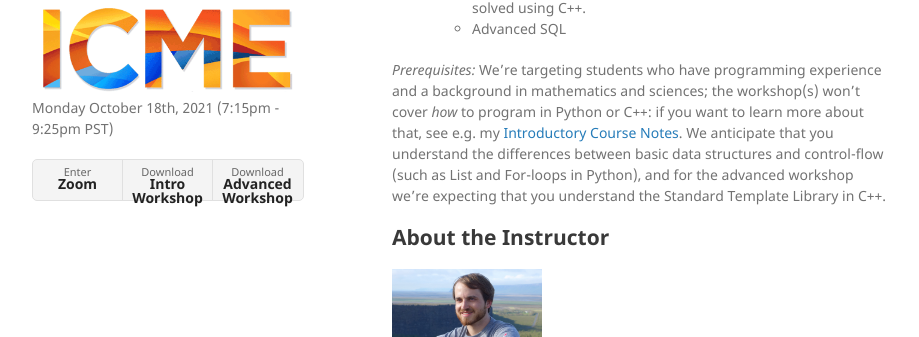
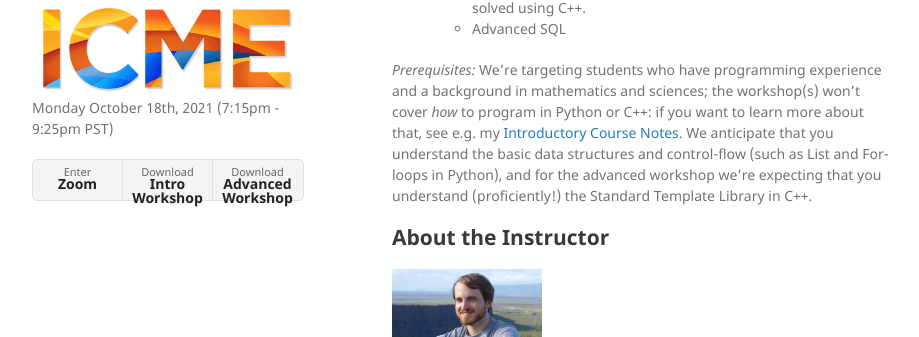
Before and after one commit to asantucci/interview-workshop, a Jekyll site: the page built from index.md, in a window 1280 px wide and 900 px high, scrolled down 393 px. Shown: the part 137-474 px from the top of the window, without its empty margins (178-1097 px from the left). Built offline with Jekyll 4.4.1, drawn with Linux system fonts in a browser that asks for light colours; our own code applies the rules of GitHub Pages for plain Markdown files.

Commit message:
Clarified expectations for each course in right panel page.

```diff
--- a/index.md
+++ b/index.md
@@ -27,10 +27,9 @@ C++.
 
 _Prerequisites:_ We're targeting students who have programming experience and a background in mathematics and sciences; the workshop(s) won't cover *how* to program in Python or C++: if you want to learn more about that, see e.g.
 my [Introductory Course Notes](https://github.com/CME211/notes#contents).
-We anticipate that you understand the differences between basic data structures
+We anticipate that you understand the basic data structures
 and control-flow (such as List and For-loops in Python), and for the advanced
-workshop we're expecting that you understand the Standard Template Library in
-C++.
+workshop we're expecting that you understand (proficiently!) the Standard Template Library in C++.
 
 ## About the Instructor
 
```
